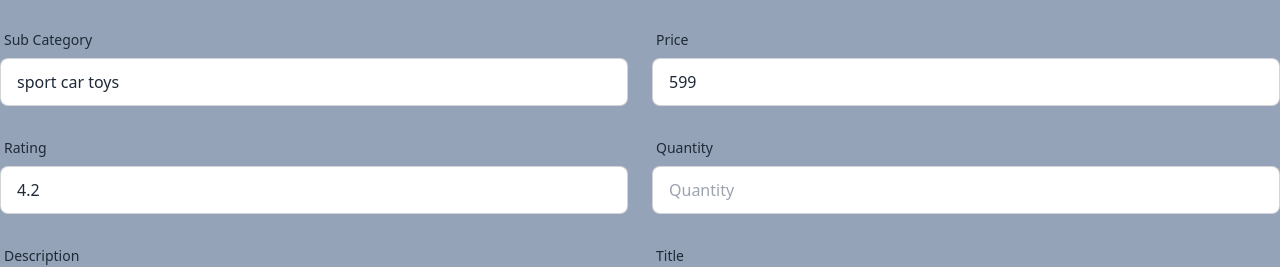
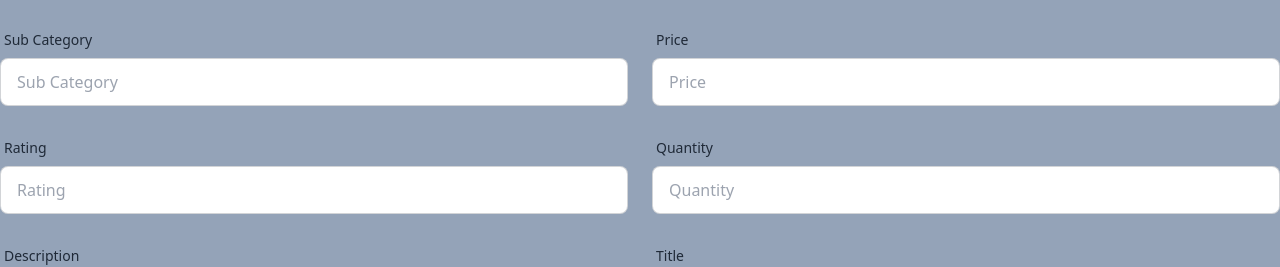
Before and after one commit to Shafiul-900/div-kie-toys-client, a React (Vite) app: page /addtoys in a window 1280 px wide. Shown: the part 258-525 px from the top of the page. Built offline with nearby package versions, Linux system fonts and the light colour scheme; no server answers; sample sign-in values are in the browser's storage.

Commit message:
complit all

```diff
--- a/src/Pages/AddToys/AddToys.jsx
+++ b/src/Pages/AddToys/AddToys.jsx
@@ -53,6 +53,7 @@ const AddToys = () => {
                   <label className="label">
                      <span className="label-text">Seller Name</span>
                   </label>
+
                   <input type="text" name="seller_name" defaultValue={user && user?.displayName}  placeholder="Seller Name" className="input input-bordered" />
                </div>
                <div className="form-control">
@@ -77,19 +78,19 @@ const AddToys = () => {
                   <label className="label">
                      <span className="label-text">Sub Category</span>
                   </label>
-                  <input type="text" name="sub_category" defaultValue={"sport car toys"}  placeholder="Sub Category" className="input input-bordered" />
+                  <input type="text" name="sub_category"   placeholder="Sub Category" className="input input-bordered" />
                </div>
                <div className="form-control">
                   <label className="label">
                      <span className="label-text">Price</span>
                   </label>
-                  <input type="text" name="price" defaultValue={599} placeholder="Price" className="input input-bordered" />
+                  <input type="text" name="price"  placeholder="Price" className="input input-bordered" />
                </div>
                <div className="form-control">
                   <label className="label">
                      <span className="label-text">Rating</span>
                   </label>
-                  <input type="text" name="rating" defaultValue={4.2}  placeholder="Rating" className="input input-bordered" />
+                  <input type="text" name="rating"  placeholder="Rating" className="input input-bordered" />
                </div>
                <div className="form-control">
                   <label className="label">
--- a/src/Pages/AllToys/ToyDetails.jsx
+++ b/src/Pages/AllToys/ToyDetails.jsx
@@ -1,6 +1,6 @@
 import { FaRegStar, FaStar } from "react-icons/fa";
 import Rating from "react-rating";
-import { Link, useLoaderData } from "react-router-dom";
+import {  useLoaderData } from "react-router-dom";
 
 const ToyDetails = () => {
     const { photo, toys_name, price, description, sub_category, rating, email, seller_name
```
